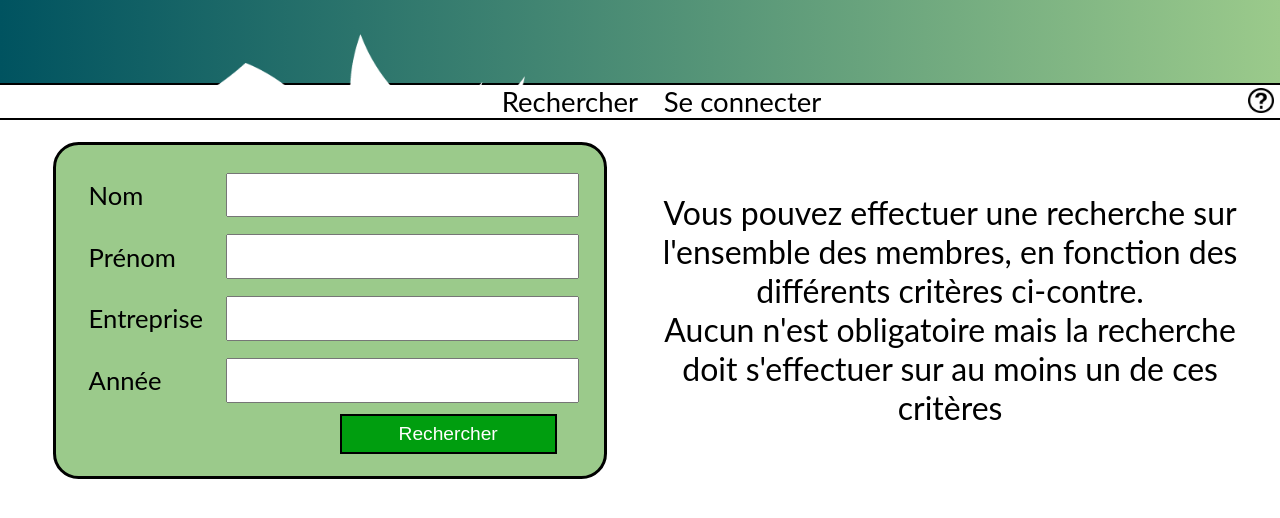
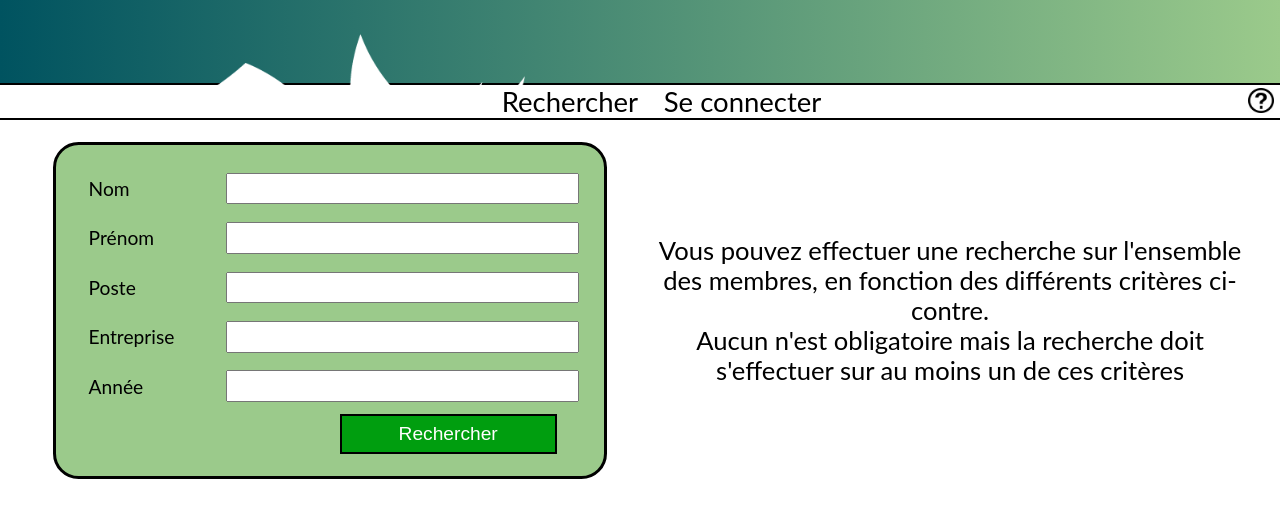
Before and after one commit to ETICINSATechnologies/AnnuaireAncien, a PHP site: page /AnnuaireAncien/front/src/recherche.php in a window 1280 px wide. Shown: the top 518 px of the page. Run offline with PHP 8.4, Linux system fonts and the light colour scheme; some libraries are stand-ins or nearby versions.

Commit message:
poste recherche ajouté

```diff
--- a/front/src/recherche.php
+++ b/front/src/recherche.php
@@ -14,6 +14,7 @@
         <form id="search_form">
             <p> Nom </p> <input type="text" id="lastname">
             <p> Prénom </p> <input type="text" id="firstname">
+            <p> Poste </p> <input type="text" id="etic_position">
             <p> Entreprise </p> <input type="text" id="company">
             <p> Année </p> <input type="text" id="mandate_year">
             <input id="search_input" type="button" value="Rechercher" onclick="search()">
--- a/front/style/ordinateur/recherche.css
+++ b/front/style/ordinateur/recherche.css
@@ -80,8 +80,8 @@
 }
 
 #search_form input[type="text"] {
-    font-size: 2vw;
-    height: 3vw;
+    font-size: 1.5vw;
+    height: 2vw;
 
     width: 100%;
 }
@@ -89,7 +89,7 @@
 #search_form p {
     text-align: left;
 
-    font-size: 2vw;
+    font-size: 1.5vw;
 }
 
 #search_input {
@@ -171,7 +171,7 @@
 }
 
 #p_info {
-    font-size: 2.5vw;
+    font-size: 2vw;
 }
 
 #info {
--- a/services/recherche.php
+++ b/services/recherche.php
@@ -1,7 +1,7 @@
 <?php
 include 'connectDB.php';
 
-$validAttributes = array('firstname', 'lastname', 'company', 'mandate_year', 'id');
+$validAttributes = array('firstname', 'lastname','etic_position', 'company', 'mandate_year', 'id');
 
 $method = $_POST;
 $parametersNb = sizeof($method);
```
